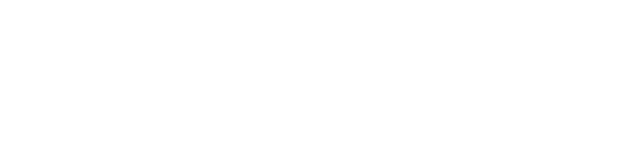
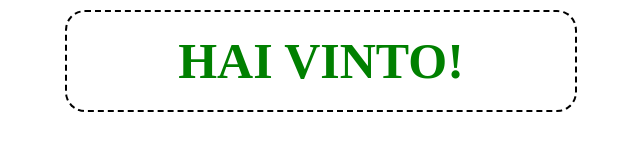
Before and after one commit to RicchiutiLucia/js-mail-dadi, a plain HTML site: page 2_dadi/index.html in a window 1280 px wide. Shown: the whole page, without its empty margins (319-959 px from the left). Drawn offline with Linux system fonts and the light colour scheme.

Commit message:
gioco dei dadi concluso

```diff
--- a/2_dadi/css/style.css
+++ b/2_dadi/css/style.css
@@ -3,3 +3,27 @@
     margin: 0;
     box-sizing: border-box;
 }
+div{
+    background-color: white;
+    border: dashed 2px black;
+    border-radius: 20px;
+    margin: 10px 30%;
+    padding: 20px;
+}
+h4{
+    text-transform: uppercase;
+    font-size: 50px;
+    text-align: center;
+  }
+
+  .verde{
+    color: green;
+  }
+
+  .rosso{
+    color: red;
+  }
+
+  .blue{
+    color: blue;
+  }
--- a/2_dadi/index.html
+++ b/2_dadi/index.html
@@ -8,6 +8,10 @@
     <title>Dadi</title>
 </head>
 <body>
+    <div class="container">
+        <h4 id="gioco" class="blue"></h4>
+    </div>
+
 
 
     <script type="text/javascript" src="js/main.js"></script>
--- a/2_dadi/js/main.js
+++ b/2_dadi/js/main.js
@@ -0,0 +1,19 @@
+let player;
+let pc;
+
+player = Math.floor(Math.random()* 6 + 1)
+pc = Math.floor(Math.random()* 6 + 1);
+
+console.log(player, pc);
+
+//determina il vincitore sostituendo la classe ed aggiungendo il testo nell'Id
+message = 'hai pareggiato!';
+if (player > pc){
+  document.getElementById('gioco').className = 'verde';
+  message = 'hai vinto!';
+} else if (player < pc) {
+  document.getElementById('gioco').className = 'rosso';
+  message = 'Hai perso!';
+}
+
+document.getElementById('gioco').innerHTML = message;
```
